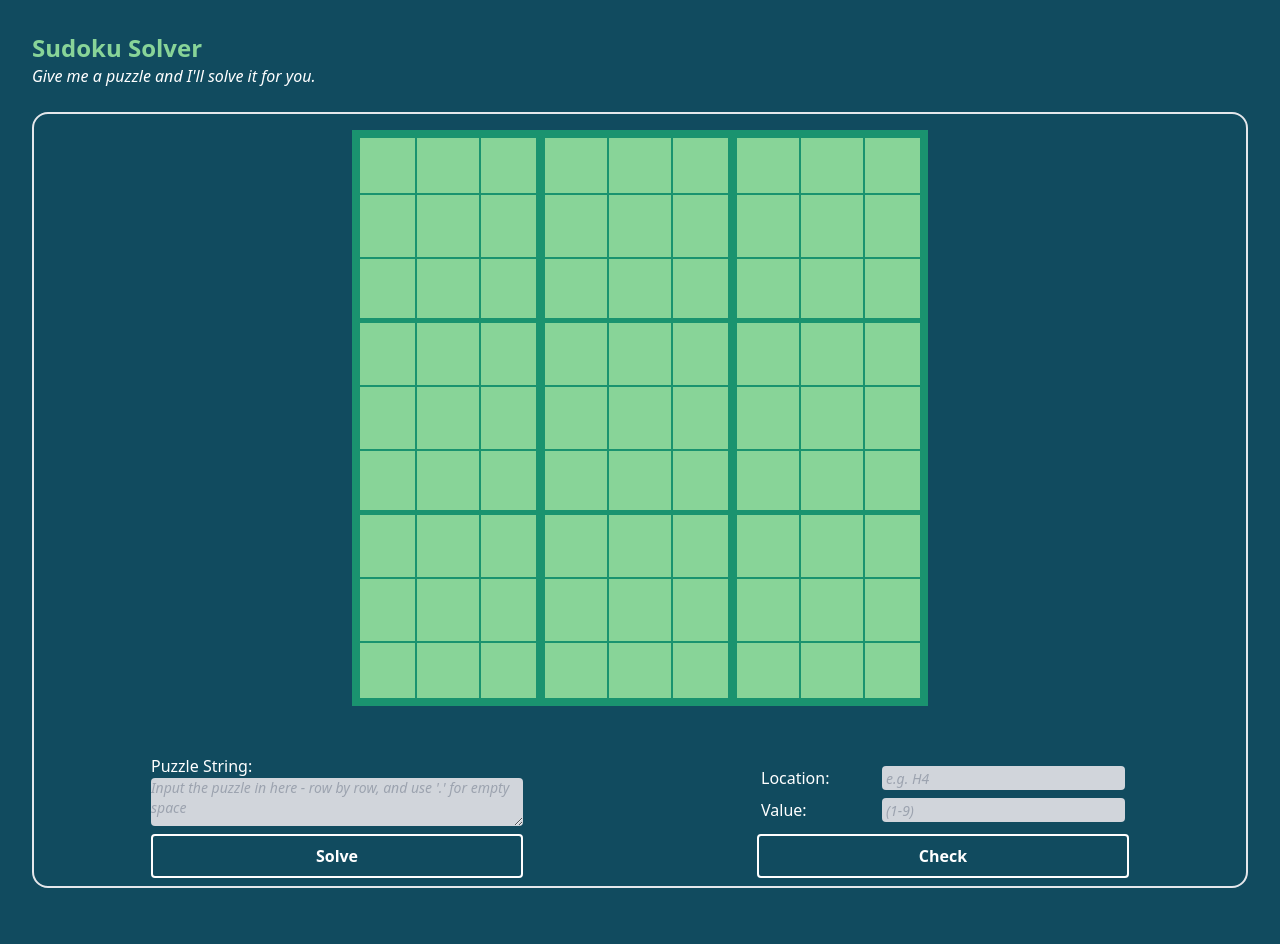
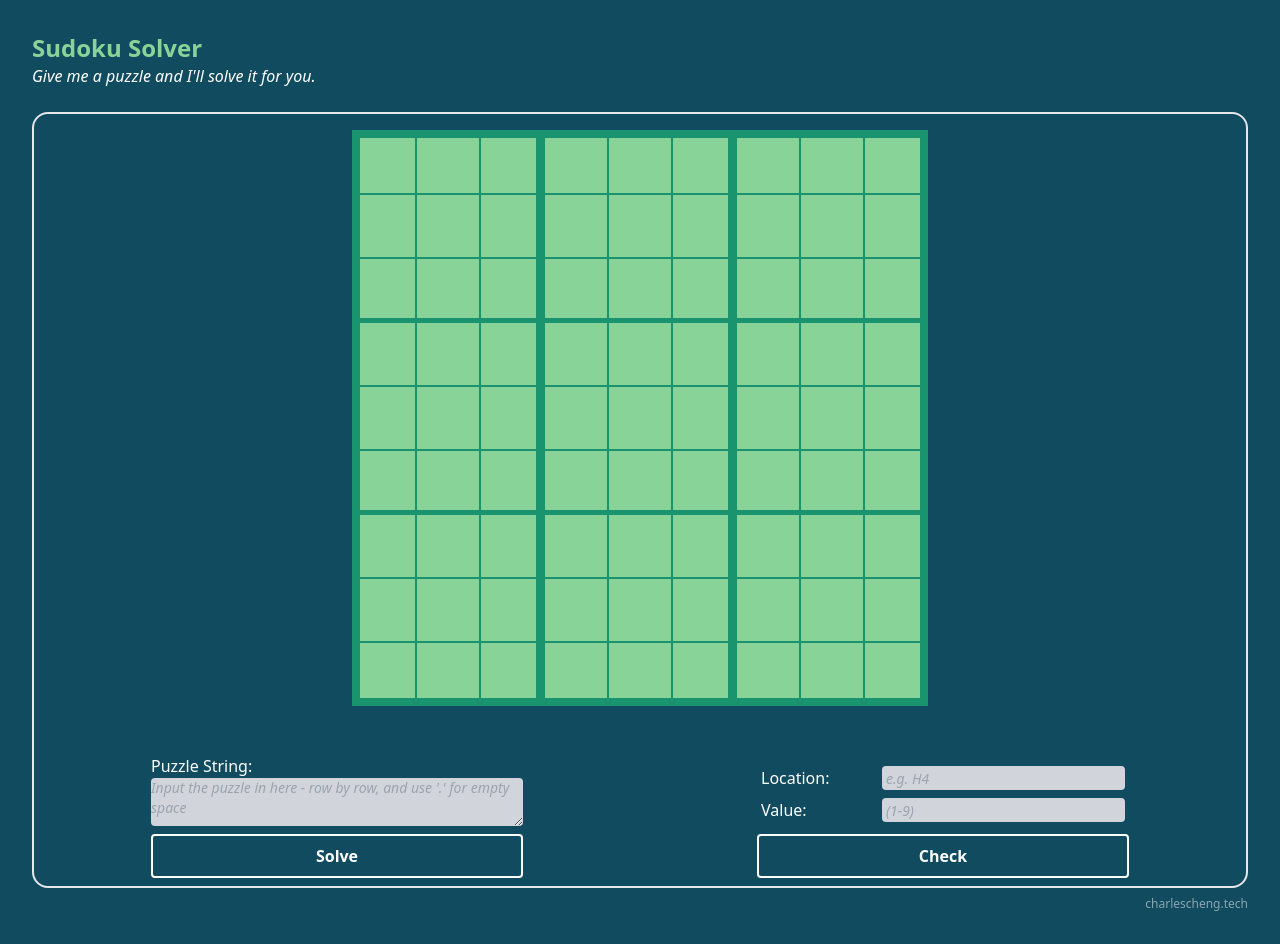
Before and after one commit to charcparle/project-sudoku-solver, a React (Create React App) app in the folder client/: page / in a window 1280 px wide. Before the commit the page ends 920 px from the top, so only its background shows below. Built offline with nearby package versions, Linux system fonts and the light colour scheme.

Commit message:
Add link to personal website

```diff
--- a/client/src/App.js
+++ b/client/src/App.js
@@ -29,6 +29,15 @@ function App() {
               </div>
             </div>
           </div>
+          <div className="flex flex-row justify-end text-white text-xs opacity-50 w-full mt-2">
+            <a
+              href="https://charlescheng.tech"
+              target="_blank"
+              rel="noreferrer"
+            >
+              charlescheng.tech
+            </a>
+          </div>
         </div>
       </div>
     </SudokuProvider>
```
